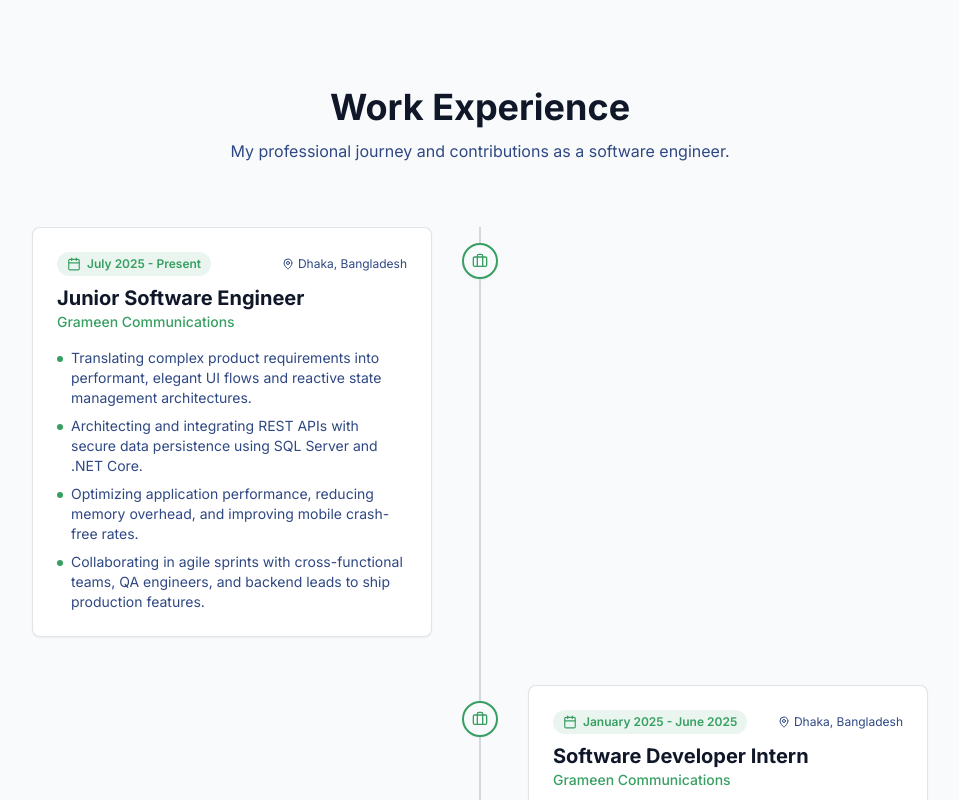
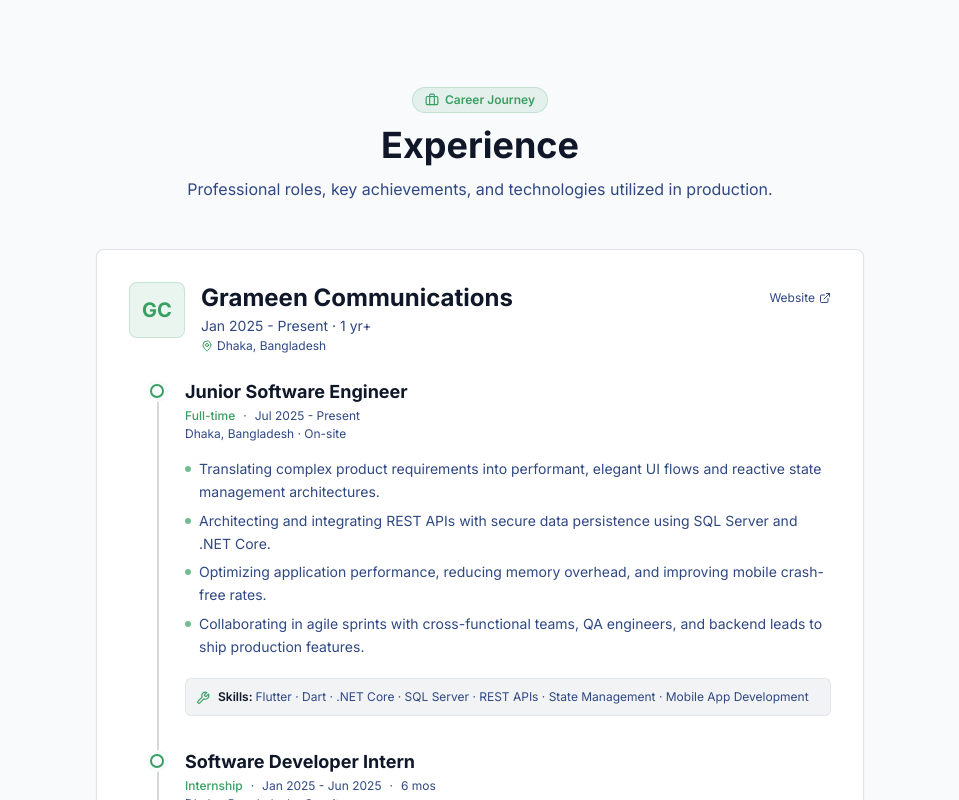
Before and after one commit to parthamallick49/Partha-Pratim-Mallick-Portfolio, a Next.js app: page / in a window 1280 px wide. Shown: the part 3240-4040 px from the top of the page, without its empty margins (160-1119 px from the left). Built offline with nearby package versions, Linux system fonts and the light colour scheme.

Commit message:
Transform Work Experience section into LinkedIn-style layout with company grouping and skills

```diff
--- a/src/components/sections/experience-section.tsx
+++ b/src/components/sections/experience-section.tsx
@@ -1,83 +1,130 @@
-import { EXPERIENCE_DATA } from '@/lib/data';
-import { Briefcase, Calendar, MapPin } from 'lucide-react';
+import React from 'react';
+import Link from 'next/link';
+import { COMPANY_EXPERIENCE_DATA } from '@/lib/data';
 import { Card, CardContent } from '@/components/ui/card';
+import { Briefcase, Building2, MapPin, ExternalLink, Wrench } from 'lucide-react';
 
 export function ExperienceSection() {
   return (
-    <section id="experience" className="section-padding">
+    <section id="experience" className="section-padding bg-background">
       <div className="container">
-        <div className="text-center max-w-2xl mx-auto mb-16">
-          <h2 className="text-3xl md:text-4xl font-headline font-bold mb-3">Work Experience</h2>
+        <div className="text-center max-w-2xl mx-auto mb-12">
+          <div className="inline-flex items-center gap-1.5 px-3 py-1 rounded-full border border-primary/20 bg-primary/10 text-primary text-xs font-semibold mb-3">
+            <Briefcase className="w-3.5 h-3.5" />
+            Career Journey
+          </div>
+          <h2 className="text-3xl md:text-4xl font-headline font-bold mb-3">Experience</h2>
           <p className="text-muted-foreground text-sm md:text-base">
-            My professional journey and contributions as a software engineer.
+            Professional roles, key achievements, and technologies utilized in production.
           </p>
         </div>
 
-        <div className="relative max-w-4xl mx-auto">
-          {/* Vertical timeline spine */}
-          <div
-            aria-hidden="true"
-            className="absolute top-0 bottom-0 left-4 md:left-1/2 -translate-x-1/2 w-0.5 bg-border"
-          />
+        {/* Main LinkedIn-style Experience Card */}
+        <div className="max-w-3xl mx-auto">
+          <Card className="border border-border/70 shadow-sm overflow-hidden">
+            <CardContent className="p-6 md:p-8 space-y-10">
+              {COMPANY_EXPERIENCE_DATA.map((companyGroup, cIdx) => (
+                <div key={companyGroup.company} className="space-y-6">
+                  {/* Company Header */}
+                  <div className="flex items-start gap-4">
+                    {/* Company Logo Badge */}
+                    <div className="w-12 h-12 md:w-14 md:h-14 rounded-lg bg-primary/10 border border-primary/20 text-primary flex items-center justify-center font-bold text-lg md:text-xl shrink-0 shadow-xs">
+                      {companyGroup.companyLogoText || <Building2 className="w-6 h-6" />}
+                    </div>
 
-          <div className="space-y-12">
-            {EXPERIENCE_DATA.map((item, index) => {
-              const isEven = index % 2 === 0;
-              return (
-                <div key={index} className="relative flex flex-col md:flex-row items-start">
-                  {/* Timeline Node Badge */}
-                  <div
-                    aria-hidden="true"
-                    className="absolute left-4 md:left-1/2 -translate-x-1/2 top-4 w-9 h-9 bg-background border-2 border-primary rounded-full flex items-center justify-center shadow-sm z-10"
-                  >
-                    <Briefcase className="w-4 h-4 text-primary" />
+                    {/* Company Meta */}
+                    <div className="flex-1 min-w-0">
+                      <div className="flex flex-wrap items-center justify-between gap-2">
+                        <h3 className="text-xl md:text-2xl font-bold font-headline text-foreground leading-tight">
+                          {companyGroup.company}
+                        </h3>
+                        {companyGroup.website && (
+                          <Link
+                            href={companyGroup.website}
+                            target="_blank"
+                            rel="noopener noreferrer"
+                            className="text-xs text-muted-foreground hover:text-primary inline-flex items-center gap-1 transition-colors"
+                          >
+                            <span>Website</span>
+                            <ExternalLink className="w-3 h-3" />
+                          </Link>
+                        )}
+                      </div>
+
+                      <p className="text-xs md:text-sm text-muted-foreground mt-0.5">
+                        {companyGroup.totalDuration}
+                      </p>
+                      <p className="text-xs text-muted-foreground flex items-center gap-1 mt-0.5">
+                        <MapPin className="w-3 h-3 text-primary shrink-0" />
+                        <span>{companyGroup.location}</span>
+                      </p>
+                    </div>
                   </div>
 
-                  {/* Card wrapper */}
-                  <div
-                    className={`w-full pl-12 md:pl-0 ${
-                      isEven
-                        ? 'md:w-[calc(50%-2rem)] md:mr-auto md:pr-4'
-                        : 'md:w-[calc(50%-2rem)] md:ml-auto md:pl-4'
-                    }`}
-                  >
-                    <Card className="transition-all duration-200 hover:shadow-md border-border/70 hover:border-primary/40">
-                      <CardContent className="p-6">
-                        <div className="flex flex-wrap items-center justify-between gap-2 mb-2">
-                          <span className="inline-flex items-center gap-1.5 text-xs font-semibold px-2.5 py-1 rounded-full bg-primary/10 text-primary">
-                            <Calendar className="w-3.5 h-3.5" />
-                            {item.date}
-                          </span>
-                          {item.location && (
-                            <span className="inline-flex items-center gap-1 text-xs text-muted-foreground">
-                              <MapPin className="w-3 h-3" />
-                              {item.location}
-                            </span>
-                          )}
+                  {/* Connected Roles Timeline (LinkedIn Nested Structure) */}
+                  <div className="relative pl-6 md:pl-7 ml-6 md:ml-7 space-y-8 before:absolute before:left-0 before:top-2 before:bottom-2 before:w-[2px] before:bg-border">
+                    {companyGroup.roles.map((role, rIdx) => (
+                      <div key={role.title} className="relative space-y-3">
+                        {/* Timeline Node Dot */}
+                        <div
+                          aria-hidden="true"
+                          className="absolute -left-[31px] md:-left-[35px] top-1.5 w-3.5 h-3.5 rounded-full bg-background border-[2.5px] border-primary ring-4 ring-background shadow-xs"
+                        />
+
+                        {/* Role Details */}
+                        <div>
+                          <h4 className="text-base md:text-lg font-bold font-headline text-foreground leading-snug">
+                            {role.title}
+                          </h4>
+                          <div className="flex flex-wrap items-center gap-x-2 gap-y-0.5 text-xs text-muted-foreground mt-0.5">
+                            <span className="font-medium text-primary">{role.employmentType}</span>
+                            <span>·</span>
+                            <span>{role.date}</span>
+                            {role.duration && role.duration !== 'Present' && (
+                              <>
+                                <span>·</span>
+                                <span>{role.duration}</span>
+                              </>
+                            )}
+                          </div>
+                          <p className="text-xs text-muted-foreground mt-0.5">
+                            {role.location} {role.locationType && `· ${role.locationType}`}
+                          </p>
                         </div>
 
-                        <h3 className="text-lg md:text-xl font-bold font-headline text-foreground">
-                          {item.title}
-                        </h3>
-                        <p className="text-sm font-medium text-primary mb-4">
-                          {item.company}
-                        </p>
-
-                        <ul className="text-sm text-muted-foreground space-y-2 text-left">
-                          {item.responsibilities.map((resp, i) => (
-                            <li key={i} className="flex items-start gap-2">
-                              <span className="h-1.5 w-1.5 rounded-full bg-primary mt-2 shrink-0" />
-                              <span>{resp}</span>
+                        {/* Bullet Responsibilities */}
+                        <ul className="text-xs md:text-sm text-muted-foreground space-y-1.5 pt-1">
+                          {role.responsibilities.map((resp, idx) => (
+                            <li key={idx} className="flex items-start gap-2">
+                              <span className="h-1.5 w-1.5 rounded-full bg-primary/70 mt-2 shrink-0" />
+                              <span className="leading-relaxed">{resp}</span>
                             </li>
                           ))}
                         </ul>
-                      </CardContent>
-                    </Card>
+
+                        {/* LinkedIn Skills Highlight */}
+                        {role.skills && role.skills.length > 0 && (
+                          <div className="pt-2">
+                            <div className="p-2.5 rounded-md bg-muted/50 dark:bg-muted/20 border border-border/50 flex items-start gap-2 text-xs">
+                              <Wrench className="w-3.5 h-3.5 text-primary shrink-0 mt-0.5" />
+                              <div className="text-muted-foreground">
+                                <span className="font-semibold text-foreground">Skills: </span>
+                                {role.skills.join(' · ')}
+                              </div>
+                            </div>
+                          </div>
+                        )}
+                      </div>
+                    ))}
                   </div>
+
+                  {cIdx < COMPANY_EXPERIENCE_DATA.length - 1 && (
+                    <hr className="border-border/60" />
+                  )}
                 </div>
-              );
-            })}
-          </div>
+              ))}
+            </CardContent>
+          </Card>
         </div>
       </div>
     </section>
--- a/src/lib/data.tsx
+++ b/src/lib/data.tsx
@@ -35,6 +35,26 @@ export interface SkillItem {
 export interface SkillCategory {
   title: string;
   skills: SkillItem[];
+}
+
+export interface RoleItem {
+  title: string;
+  employmentType: string;
+  date: string;
+  duration?: string;
+  location: string;
+  locationType?: string;
+  responsibilities: string[];
+  skills?: string[];
+}
+
+export interface CompanyExperience {
+  company: string;
+  companyLogoText?: string;
+  website?: string;
+  totalDuration?: string;
+  location: string;
+  roles: RoleItem[];
 }
 
 export interface ExperienceItem {
@@ -110,28 +130,51 @@ export const PROJECTS_DATA: ProjectItem[] = [
   },
 ];
 
-export const EXPERIENCE_DATA: ExperienceItem[] = [
+export const COMPANY_EXPERIENCE_DATA: CompanyExperience[] = [
+  {
+    company: 'Grameen Communications',
+    companyLogoText: 'GC',
+    website: 'https://grameencommunication.org',
+    totalDuration: 'Jan 2025 - Present · 1 yr+',
+    location: 'Dhaka, Bangladesh',
+    roles: [
       {
         title: 'Junior Software Engineer',
-    company: 'Grameen Communications',
+        employmentType: 'Full-time',
+        date: 'Jul 2025 - Present',
+        duration: 'Present',
         location: 'Dhaka, Bangladesh',
-    date: 'July 2025 - Present',
+        locationType: 'On-site',
         responsibilities: [
           'Translating complex product requirements into performant, elegant UI flows and reactive state management architectures.',
           'Architecting and integrating REST APIs with secure data persistence using SQL Server and .NET Core.',
           'Optimizing application performance, reducing memory overhead, and improving mobile crash-free rates.',
           'Collaborating in agile sprints with cross-functional teams, QA engineers, and backend leads to ship production features.',
         ],
+        skills: ['Flutter', 'Dart', '.NET Core', 'SQL Server', 'REST APIs', 'State Management', 'Mobile App Development'],
       },
       {
         title: 'Software Developer Intern',
-    company: 'Grameen Communications',
+        employmentType: 'Internship',
+        date: 'Jan 2025 - Jun 2025',
+        duration: '6 mos',
         location: 'Dhaka, Bangladesh',
-    date: 'January 2025 - June 2025',
+        locationType: 'On-site',
         responsibilities: [
           'Developed native Android and cross-platform Flutter prototypes for internal and customer-facing tools.',
           'Standardized REST API endpoints and optimized relational database queries.',
           'Participated in code reviews, bug fixing, and continuous integration testing workflows.',
         ],
+        skills: ['Android (Java)', 'Flutter', 'Relational Databases', 'API Integration', 'Git'],
+      },
+    ],
   },
 ];
+
+export const EXPERIENCE_DATA: ExperienceItem[] = COMPANY_EXPERIENCE_DATA[0].roles.map((r) => ({
+  title: r.title,
+  company: 'Grameen Communications',
+  location: r.location,
+  date: r.date,
+  responsibilities: r.responsibilities,
+}));
```
Lines whose indentation alone changed are shown as unchanged.
